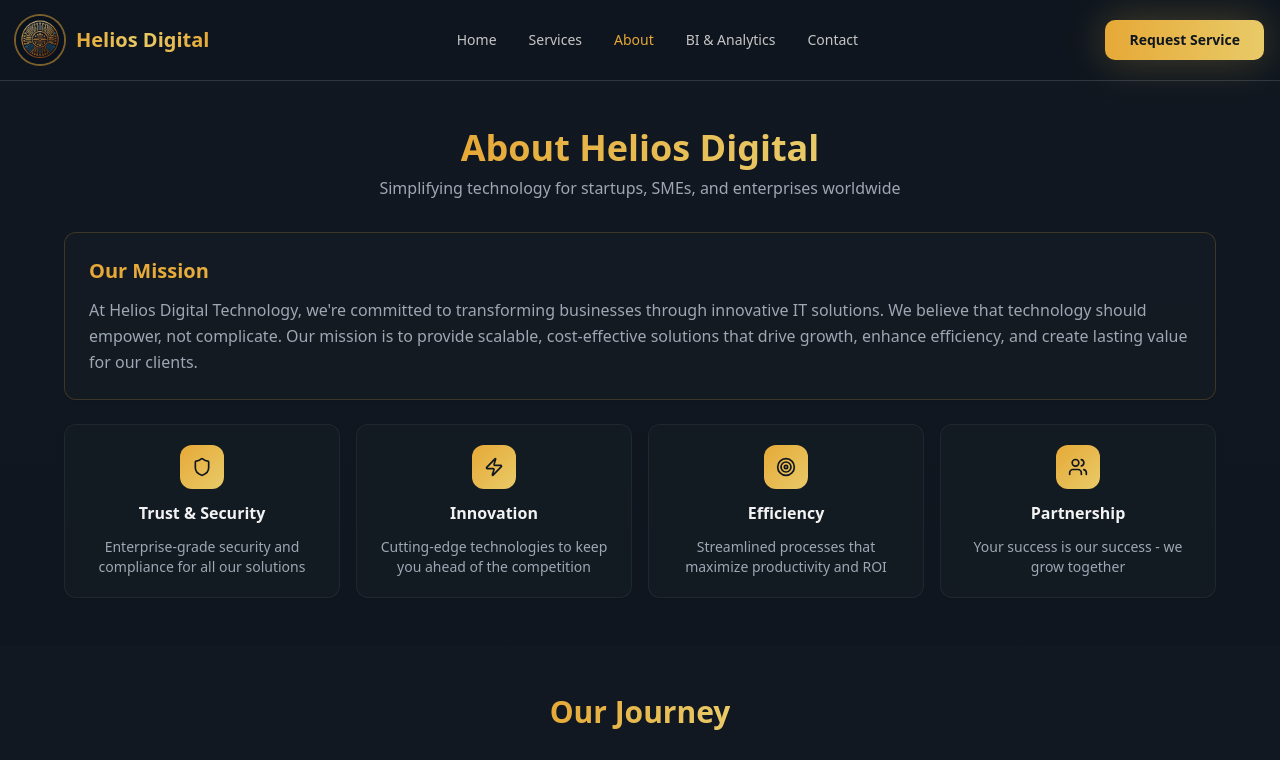
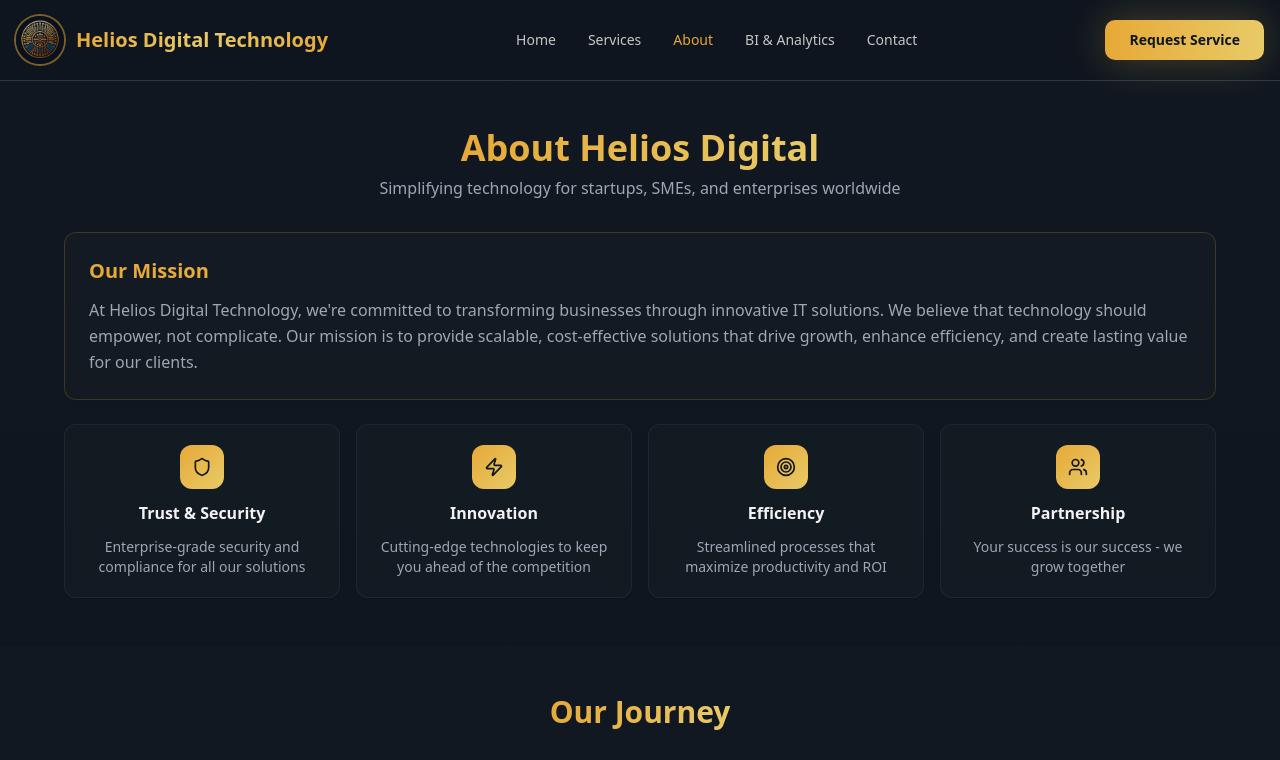
Before and after one commit to prashants8/helios-digital-tech, a React (Vite) app: page /about in a window 1280 px wide. Shown: the top 760 px of the page. Built offline with nearby package versions, Linux system fonts and the light colour scheme; the HTML template or start-up script is replaced by a standard one.

Commit message:
Update header branding and scroll behavior

```diff
--- a/src/App.tsx
+++ b/src/App.tsx
@@ -12,6 +12,7 @@ import RequestService from "./pages/RequestService";
 import NotFound from "./pages/NotFound";
 import Privacy from "./pages/Privacy";
 import Terms from "./pages/Terms";
+import ScrollToTop from "./components/layout/ScrollToTop";
 
 const queryClient = new QueryClient();
 
@@ -21,6 +22,7 @@ const App = () => (
       <Toaster />
       <Sonner />
       <BrowserRouter>
+        <ScrollToTop />
         <Routes>
           <Route path="/" element={<Index />} />
           <Route path="/services" element={<Services />} />
--- a/src/components/layout/Header.tsx
+++ b/src/components/layout/Header.tsx
@@ -17,13 +17,42 @@ const Header = () => {
   ];
 
   const isActive = (path: string) => location.pathname === path;
+  const homeNavigationState = { scrollToTop: "smooth" as const };
+
+  const scrollToTop = () => {
+    window.scrollTo({ top: 0, behavior: "smooth" });
+  };
+
+  const handleHomeClick = (event: React.MouseEvent<HTMLAnchorElement>) => {
+    if (location.pathname === "/") {
+      event.preventDefault();
+      scrollToTop();
+    }
+  };
+
+  const handleMobileNavClick = (
+    event: React.MouseEvent<HTMLAnchorElement>,
+    href: string,
+  ) => {
+    setIsMenuOpen(false);
+
+    if (href === "/" && location.pathname === "/") {
+      event.preventDefault();
+      scrollToTop();
+    }
+  };
 
   return (
     <header className="fixed top-0 z-50 w-full border-b border-border bg-background/95 backdrop-blur-sm md:bg-background/80 md:backdrop-blur-lg">
       <div className="container mx-auto px-4">
         <nav className="flex items-center justify-between h-20">
           {/* Logo */}
-          <Link to="/" className="flex items-center gap-3 group">
+          <Link
+            to="/"
+            state={homeNavigationState}
+            onClick={handleHomeClick}
+            className="group flex min-w-0 items-center gap-3"
+          >
             <div className="relative w-12 h-12 rounded-full overflow-hidden ring-2 ring-primary/50 group-hover:ring-primary transition-all duration-300">
               <img
                 src={heliosLogo}
@@ -32,8 +61,8 @@ const Header = () => {
               />
               <div className="absolute inset-0 bg-gradient-to-t from-primary/20 to-transparent opacity-0 group-hover:opacity-100 transition-opacity duration-300" />
             </div>
-            <span className="text-xl font-bold bg-gradient-to-r from-primary via-accent to-primary bg-clip-text text-transparent">
-              Helios Digital
+            <span className="max-w-[13rem] text-base font-bold leading-tight text-transparent bg-gradient-to-r from-primary via-accent to-primary bg-clip-text sm:max-w-none sm:text-lg lg:text-xl">
+              Helios Digital Technology
             </span>
           </Link>
 
@@ -43,6 +72,8 @@ const Header = () => {
               <Link
                 key={link.href}
                 to={link.href}
+                state={link.href === "/" ? homeNavigationState : undefined}
+                onClick={link.href === "/" ? handleHomeClick : undefined}
                 className={`relative py-2 text-sm font-medium transition-colors duration-200 hover:text-primary ${
                   isActive(link.href) ? "text-primary" : "text-foreground/80"
                 }`}
@@ -82,7 +113,8 @@ const Header = () => {
                 <Link
                   key={link.href}
                   to={link.href}
-                  onClick={() => setIsMenuOpen(false)}
+                  state={link.href === "/" ? homeNavigationState : undefined}
+                  onClick={(event) => handleMobileNavClick(event, link.href)}
                   className={`block py-3 px-4 rounded-lg text-sm font-medium transition-all duration-200 hover:bg-muted hover:text-primary ${
                     isActive(link.href) ? "bg-muted text-primary" : "text-foreground/80"
                   }`}
--- /dev/null
+++ b/src/components/layout/ScrollToTop.tsx
@@ -0,0 +1,23 @@
+import { useEffect } from "react";
+import { useLocation } from "react-router-dom";
+
+const ScrollToTop = () => {
+  const { pathname, state } = useLocation();
+
+  useEffect(() => {
+    const shouldSmoothScroll =
+      typeof state === "object" &&
+      state !== null &&
+      "scrollToTop" in state &&
+      state.scrollToTop === "smooth";
+
+    window.scrollTo({
+      top: 0,
+      behavior: shouldSmoothScroll ? "smooth" : "auto",
+    });
+  }, [pathname, state]);
+
+  return null;
+};
+
+export default ScrollToTop;
--- a/src/index.css
+++ b/src/index.css
@@ -7,6 +7,10 @@ All colors MUST be HSL.
 */
 
 @layer base {
+  html {
+    scroll-behavior: smooth;
+  }
+
   :root {
     /* Core brand colors - Navy and metallic gold */
     --background: 214 34% 9%;
```
